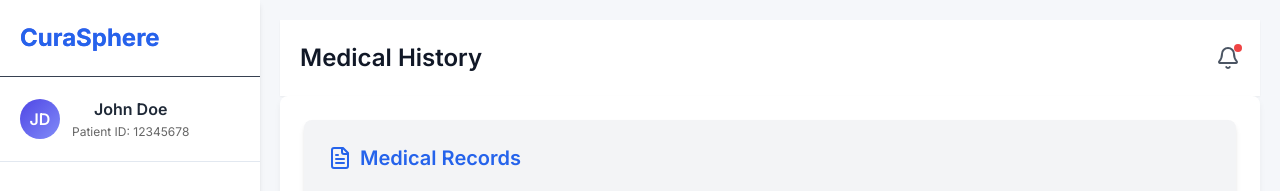
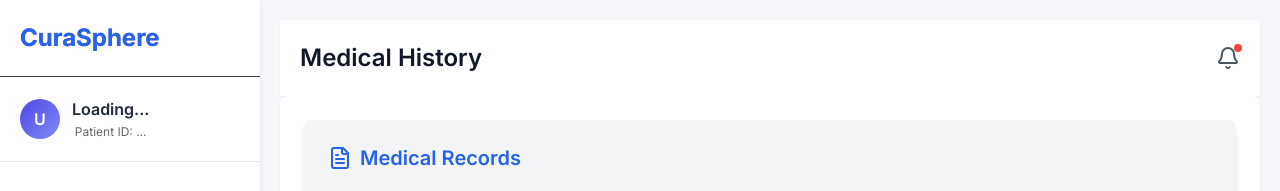
Before and after one commit to sridurgeshv/HMS, a React (Create React App) app in the folder hospital-management-system/frontend/: page /patient/medical-history in a window 1280 px wide. Shown: the top 191 px of the page. Built offline with nearby package versions, Linux system fonts and the light colour scheme.

Commit message:
fixed the profile issue

```diff
--- a/hospital-management-system/frontend/src/pages/patient/MedicalHistory.js
+++ b/hospital-management-system/frontend/src/pages/patient/MedicalHistory.js
@@ -9,6 +9,7 @@ const MedicalHistory = () => {
   const [history, setHistory] = useState([]);
   const [loading, setLoading] = useState(true);
   const [error, setError] = useState(null);
+  const [profile, setProfile] = useState(null);
   const [newEntry, setNewEntry] = useState({
     visit_date: "",
     doctor_name: "",
@@ -16,6 +17,7 @@ const MedicalHistory = () => {
     medications: "",
   });
   const location = useLocation();
+  const username = localStorage.getItem("username");
 
   // Fetch medical history function
   const fetchMedicalHistory = useCallback(async () => {
@@ -34,6 +36,23 @@ const MedicalHistory = () => {
       setLoading(false);
     }
   }, [patientId]);
+
+  // Fetch profile data
+  useEffect(() => {
+    const fetchProfile = async () => {
+      try {
+        const response = await fetch(`http://localhost:8000/user-profile/${username}`);
+        if (!response.ok) throw new Error("Failed to fetch profile data");
+
+        const data = await response.json();
+        setProfile(data);
+      } catch (err) {
+        console.error('Error fetching profile:', err);
+      }
+    };
+
+    if (username) fetchProfile();
+  }, [username]);
 
   // Fetch data on mount and when patientId changes
   useEffect(() => {
@@ -81,10 +100,10 @@ const MedicalHistory = () => {
         </div>
         <div className="sidebar-content">
           <div className="user-profile">
-            <div className="avatar">JD</div>
+            <div className="avatar">{profile ? profile.full_name[0] : username ? username[0] : "U"}</div>
             <div className="user-info">
-              <h3>John Doe</h3>
-              <p>Patient ID: 12345678</p>
+              <h3>{profile ? profile.full_name : "Loading..."}</h3>
+              <p>Patient ID: {profile ? profile.patient_id : patientId || "..."}</p>
             </div>
           </div>
           <nav className="sidebar-menu">
```
